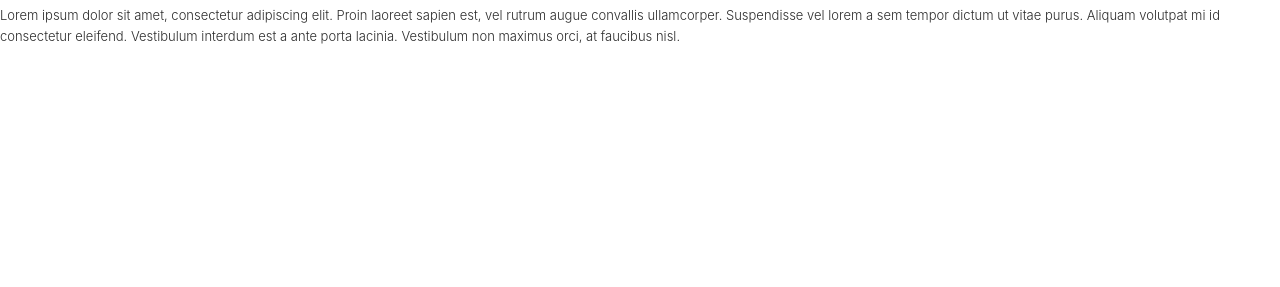
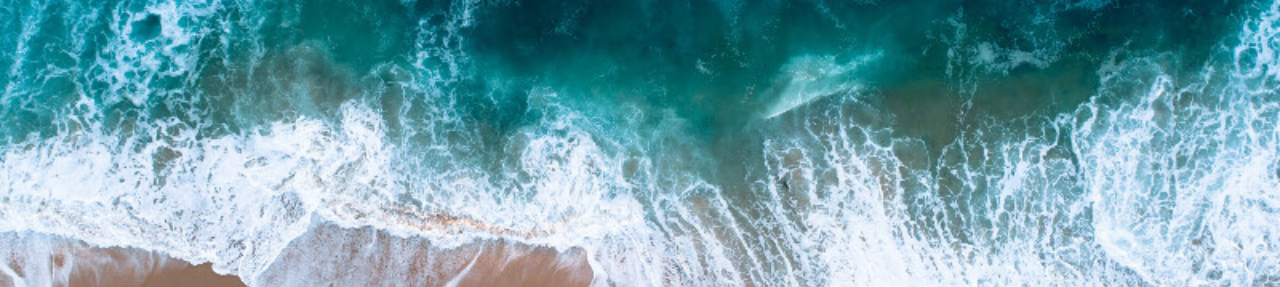
Before and after one commit to KawaiiHannah/lgaq, a website: page index.html in a window 1280 px wide. Shown: the part 287-574 px from the top of the page. Drawn offline with nearby package versions, Linux system fonts and the light colour scheme; a script that the page names is missing.

Commit message:
Style hero area of home page

```diff
--- /dev/null
+++ b/assets/scss/components/_hero.scss
@@ -0,0 +1,19 @@
+/**
+ * Large banner area
+ * We begin by loading a small image for smaller screens to better optimise mobile load and performance. This gets switched out with a larger one on larger screens.
+ */
+
+.hero {
+
+	background-image: url('../img/beach-hero-sm.jpg');
+	background-repeat: no-repeat;
+	background-size: cover;
+	background-position: center;
+	height: 250px;
+
+	// Load a larger image for larger screens
+	@include media-breakpoint-up( md ) {
+		height: 500px;
+		background-image: url('../img/beach-hero-lg.jpg');
+	}
+}
--- a/assets/scss/main.scss
+++ b/assets/scss/main.scss
@@ -9,3 +9,4 @@
 
 // Components
 @import 'components/navbar';
+@import 'components/hero';
--- a/index.html
+++ b/index.html
@@ -13,7 +13,6 @@
 					<div class="navbar-header">
 						<a class="navbar-brand h1 text-center text-sm-left" href="#">Identity</a>
 					</div>
-
 					<ul class="navbar-nav">
 						<li class="nav-item active">
 							<a class="nav-link" href="#">Home <span class="sr-only">(current)</span></a>
@@ -31,9 +30,12 @@
 							<a class="nav-link" href="#">Contact</a>
 						</li>
 					</ul>
-
 				</div>
 			</nav>
+			<!-- / Question here, is the image purely decorative, or needs to be included for accessibility as well? I've included an accessible version as well, but if it's decorative, this isn't necessary. -->
+			<div class="hero">
+				<img src="assets/img/beach-hero-sm.jpg" class="sr-only" alt="" />
+			</div>
 		</header>
 		<h1>Identity</h1>
 		<h2>Identity</h2>
```
Also changed, not shown: assets/css/main.css, assets/img/beach-hero-lg.jpg (added), assets/img/beach-hero-sm.jpg (added), assets/img/raw-beach-hero-image.jpg (added). Lines whose indentation alone changed are shown as unchanged.
